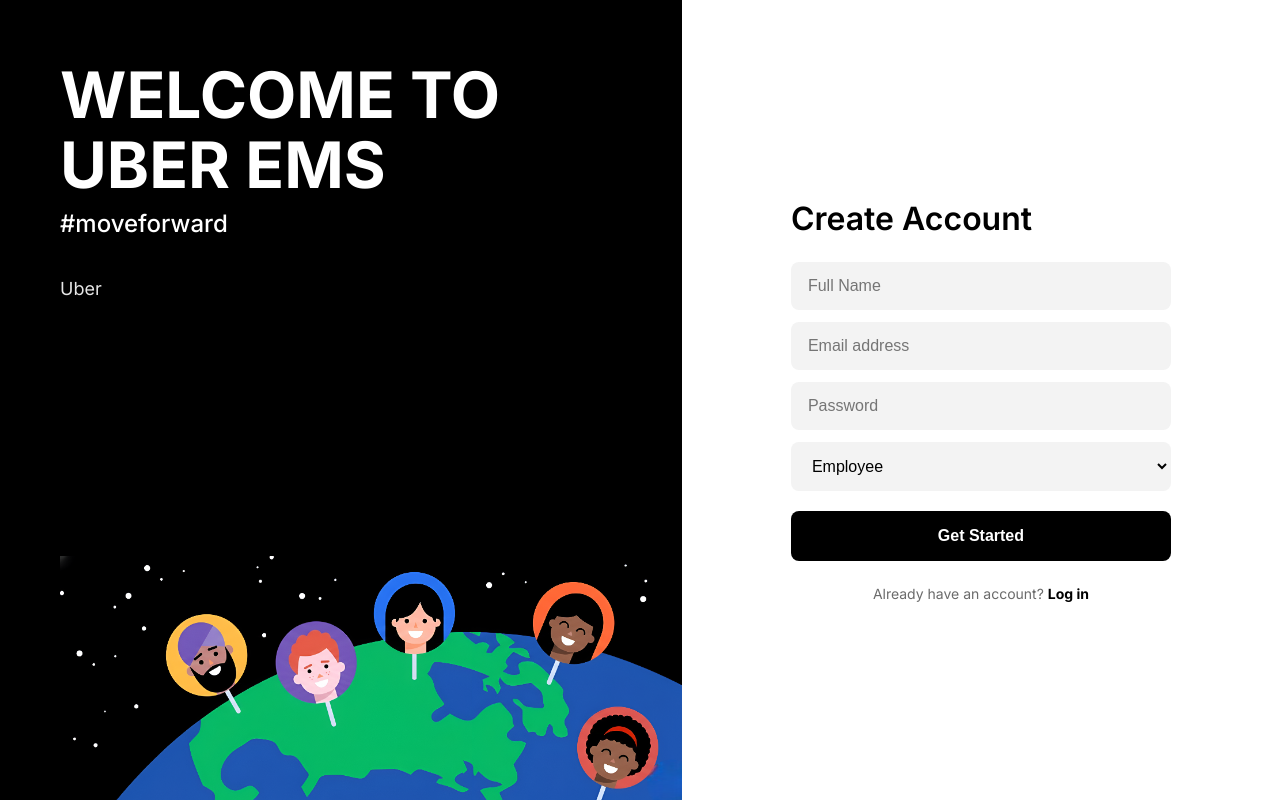
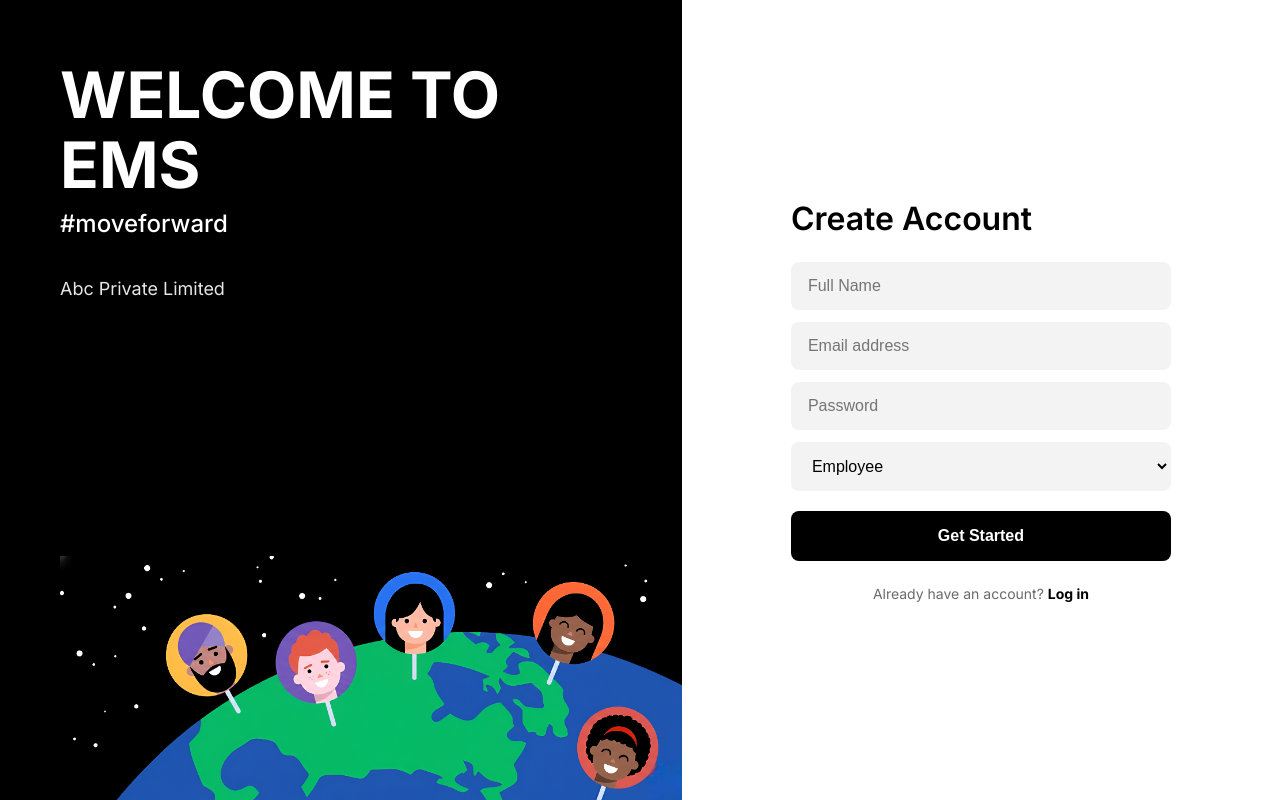
Before and after one commit to HarshitOnLoop/ems-uber, a React (Vite) app in the folder frontend/: page / in a window 1280 px wide. Built offline with nearby package versions, Linux system fonts and the light colour scheme.

Commit message:
Update Signup.jsx

```diff
--- a/frontend/src/Signup.jsx
+++ b/frontend/src/Signup.jsx
@@ -61,10 +61,10 @@
       <div className="signup-banner">
         <div className="banner-text-wrapper">
           <h1 className="banner-title">
-            WELCOME TO <br /> UBER EMS
+            WELCOME TO <br />  EMS
           </h1>
           <p className="banner-hashtag">#moveforward</p>
-          <p className="banner-brand">Uber</p>
+          <p className="banner-brand">Abc Private Limited</p>
         </div>
         <div className="banner-image-container">
           <img
```
